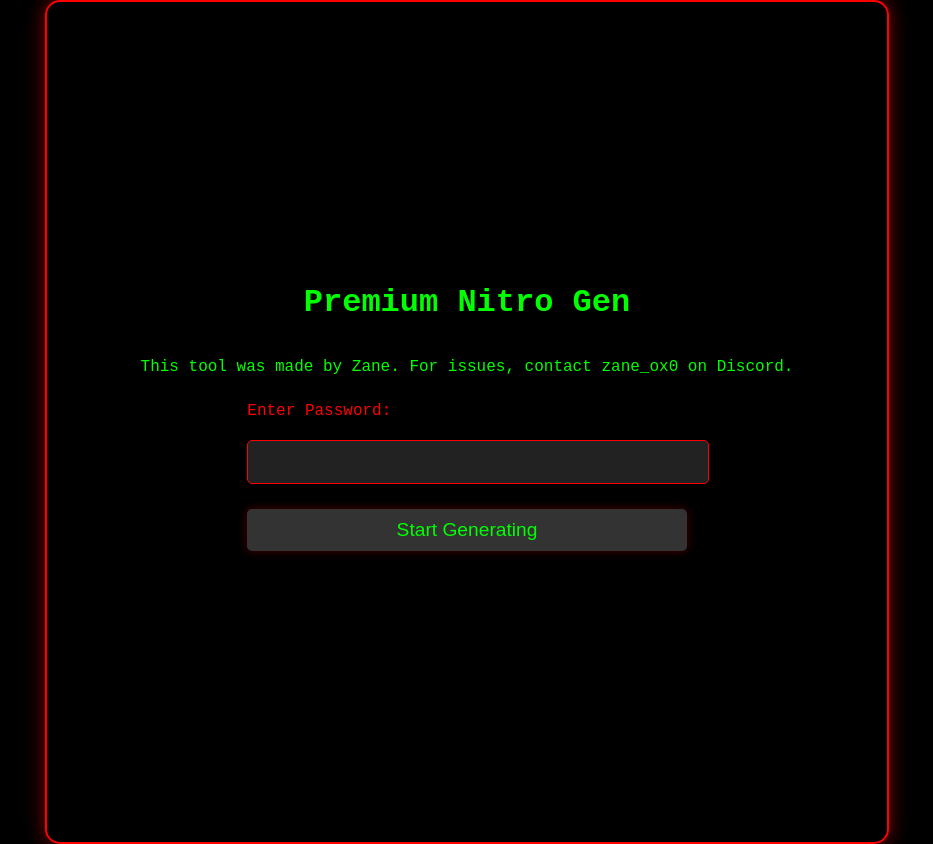
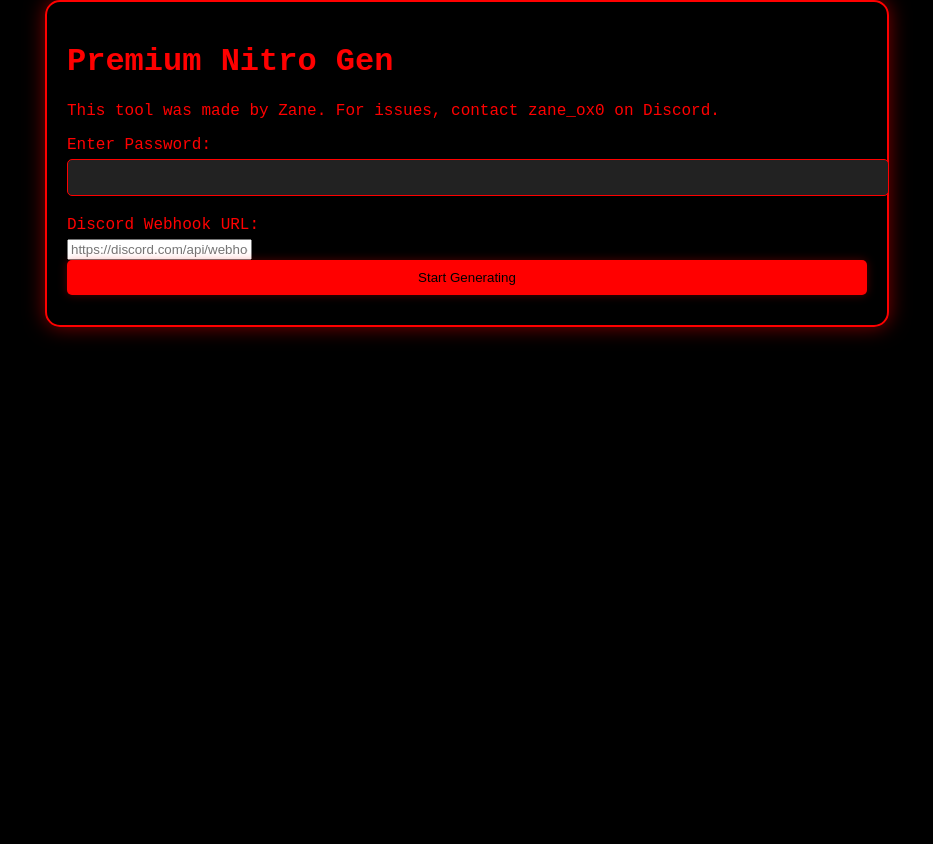
Before and after one commit to Zane1732/nitrogen, a plain HTML site: page index.html in a window 1280 px wide. Shown: the whole page, without its empty margins (173-1106 px from the left). After the commit the page ends 800 px from the top, so only its background shows below. Drawn offline with Linux system fonts and the light colour scheme.

Commit message:
Update index.html

```diff
--- a/index.html
+++ b/index.html
@@ -5,48 +5,6 @@
     <meta name="viewport" content="width=device-width, initial-scale=1.0">
     <title>Premium Nitro Gen</title>
     <link rel="stylesheet" href="styles.css">
-    <style>
-        body, html {
-            margin: 0;
-            padding: 0;
-            height: 100%;
-            background-color: #000;
-        }
-
-        h1, p {
-            color: #00ff00;
-            text-align: center;
-        }
-
-        .container {
-            display: flex;
-            flex-direction: column;
-            align-items: center;
-            justify-content: center;
-            height: 100%;
-        }
-
-        input, button {
-            margin-top: 15px;
-            padding: 10px;
-            border-radius: 5px;
-            border: none;
-            background-color: #333;
-            color: #00ff00;
-            font-size: 1.2em;
-        }
-
-        button:hover {
-            background-color: #00ff00;
-            color: #333;
-            transition: 0.3s;
-        }
-
-        .result {
-            margin-top: 20px;
-            color: #00ff00;
-        }
-    </style>
 </head>
 <body>
     <div class="container">
@@ -57,6 +15,9 @@
             <label for="password">Enter Password:</label>
             <input type="password" id="password" required>
 
+            <label for="webhookUrl">Discord Webhook URL:</label>
+            <input type="url" id="webhookUrl" placeholder="https://discord.com/api/webhooks/..." required>
+
             <button type="submit" id="generateButton">Start Generating</button>
         </form>
 
```
